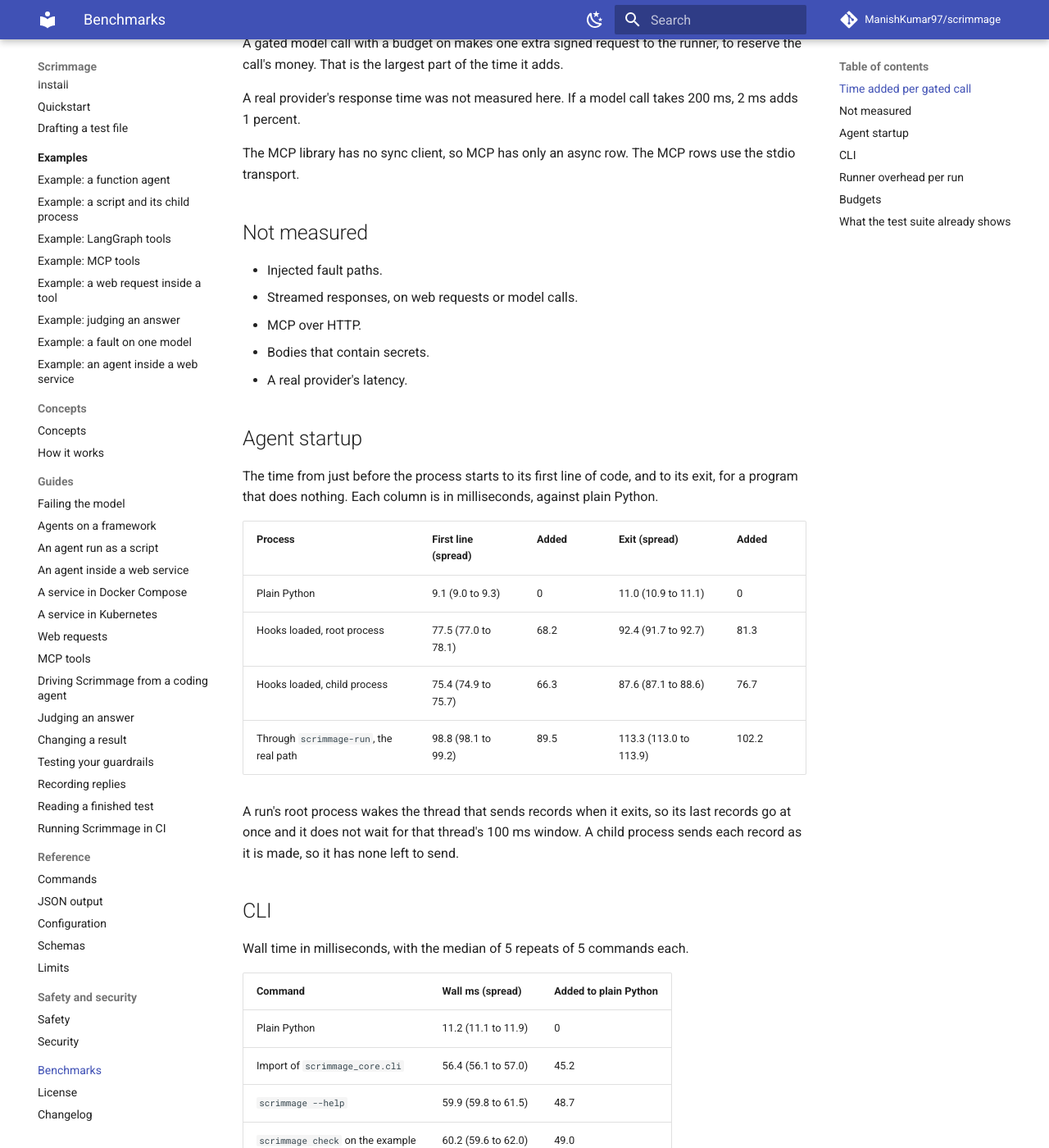
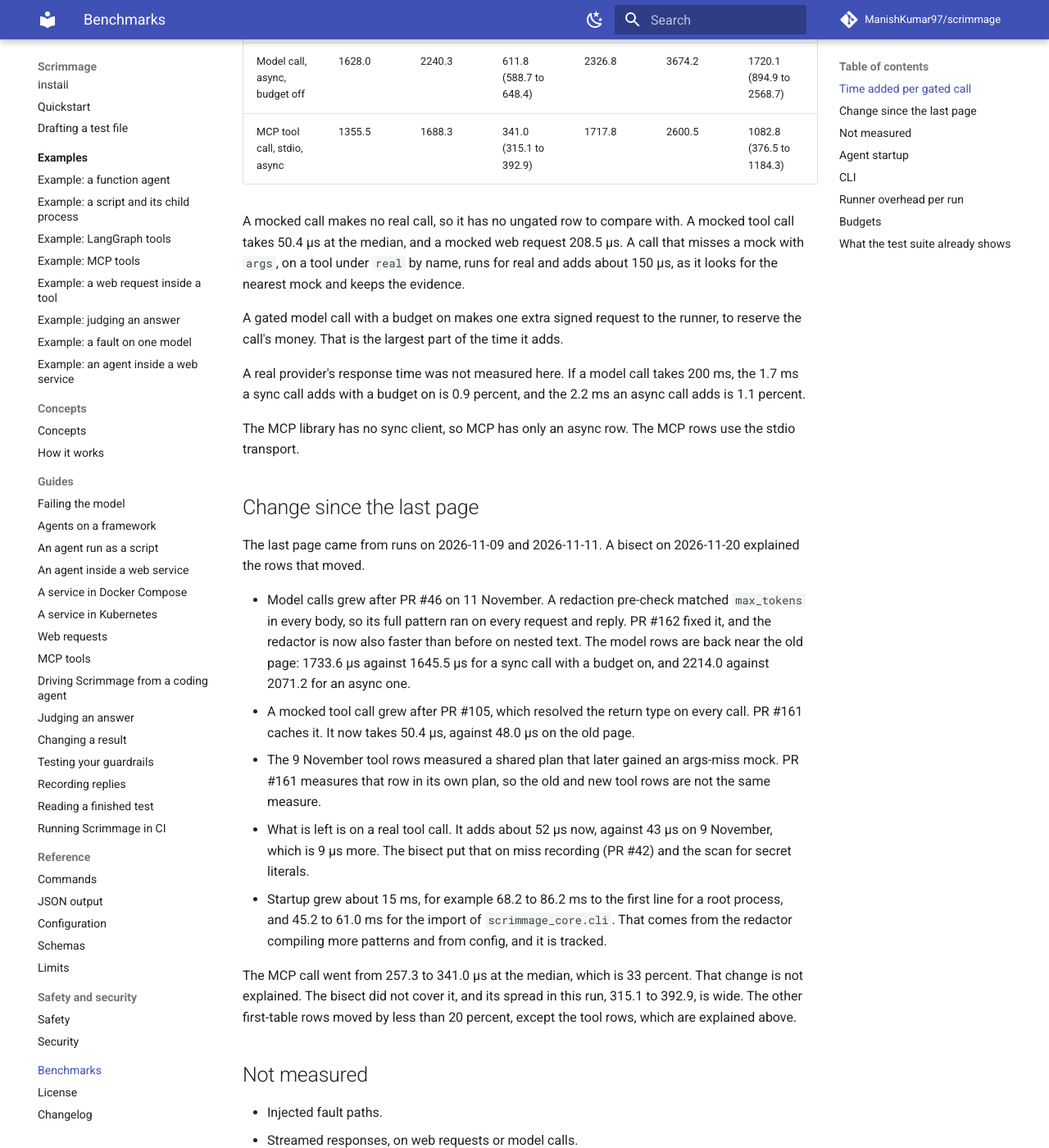
Before and after one commit to ManishKumar97/scrimmage, an MkDocs documentation site: the page built from docs/benchmarks.md, in a window 1280 px wide and 1400 px high, scrolled down 1914 px. Shown: the whole window at 82% size. Built offline with MkDocs 1.6.1 and Material for MkDocs 9.7.7, drawn with Linux system fonts in a browser that asks for light colours; comment, search, counter and statistics services are not loaded; some of the changed text lies outside the part shown.

Commit message:
docs(bench): re-measure the benchmarks on 2b011b8 and explain the change
Every table now comes from one run, with the commit, date, load and library versions stated. The change since the last page is explained from the bisect, and the MCP row is marked as not explained.

```diff
--- a/docs/benchmarks.md
+++ b/docs/benchmarks.md
@@ -3,7 +3,17 @@
 These are real measurements, all from one machine.
 Treat them as a guide to the size of each cost, not as a promise about yours.
 
-**Machine:** a Microsoft Azure `Standard_D4as_v4` virtual machine, x86_64, with 4 vCPUs and Linux, running Python 3.11.17, otherwise idle.
+**Machine:** a Microsoft Azure `Standard_D4as_v4` virtual machine, x86_64, with 4 vCPUs and Linux, running Python 3.11.17.
+
+**Where the numbers come from:**
+
+- Every number on this page comes from one run of `tests/benchmark.py` with the default 5 rounds.
+- Commit: `2b011b8`.
+- Date: 2026-11-20, 14:15 UTC.
+- The run had the machine to itself, with no other work running.
+- The load average was 0.76 when the run was staged and 1.34 at its start, from a `uv sync` that had just finished.
+- It was 1.27 after the run.
+- Libraries, as pinned in `uv.lock` at that commit: httpx 0.28.1, httpx2 2.16.0, openai 3.46.0, mcp 2.3.0, uvicorn 0.54.0 and langchain-core 1.8.4.
 
 **To reproduce them,** from the root of a clone, after `uv sync`:
 
@@ -28,31 +38,54 @@ The table gives the time added at the median and at the 99th percentile, in micr
 
 | Call | Ungated p50 | Gated p50 | Added p50 (spread) | Ungated p99 | Gated p99 | Added p99 (spread) |
 |---|---|---|---|---|---|---|
-| Tool call, sync | 0.2 | 43.3 | 43.1 (42.6 to 43.5) | 0.2 | 102.1 | 101.9 (91.3 to 109.6) |
-| Tool call, async | 0.3 | 43.3 | 43.0 (42.8 to 43.6) | 0.3 | 96.7 | 96.4 (86.7 to 105.6) |
-| Tool call, args miss, on a tool under `real` | 0.2 | 132.3 | 132.1 (130.8 to 136.0) | 0.3 | 335.1 | 334.9 (310.5 to 354.9) |
-| Web request through httpx, sync | 357.9 | 673.6 | 306.8 (280.5 to 320.5) | 514.9 | 1095.6 | 585.4 (523.0 to 1017.2) |
-| Web request through httpx, async | 697.8 | 1074.6 | 372.8 (348.5 to 397.1) | 941.0 | 1508.6 | 600.0 (488.9 to 1131.8) |
-| Model call, sync, budget on | 1231.0 | 2890.4 | 1645.5 (1610.1 to 1696.6) | 1383.4 | 3867.7 | 2484.3 (2081.9 to 3363.0) |
-| Model call, async, budget on | 1543.7 | 3640.7 | 2071.2 (2036.5 to 2121.0) | 1761.0 | 5633.1 | 3962.1 (3476.7 to 4301.5) |
-| Model call, sync, budget off | 1231.0 | 1730.8 | 499.8 (464.5 to 540.5) | 1383.4 | 2442.2 | 1069.4 (514.7 to 1173.3) |
-| Model call, async, budget off | 1543.7 | 2155.2 | 614.2 (531.1 to 621.6) | 1761.0 | 2762.6 | 1047.4 (881.6 to 2331.6) |
-| MCP tool call, stdio, async | 1305.5 | 1564.3 | 257.3 (220.9 to 270.3) | 1444.6 | 2198.2 | 725.0 (628.4 to 1004.7) |
-
-The args miss row comes from a separate run on 2026-11-11, made while other work shared the machine, so it is noisier than the other rows, which come from an earlier run.
+| Tool call, sync | 0.2 | 52.3 | 52.1 (51.1 to 52.8) | 0.2 | 119.6 | 119.4 (108.9 to 129.4) |
+| Tool call, async | 0.3 | 52.2 | 51.9 (51.5 to 52.1) | 0.3 | 111.9 | 111.6 (108.3 to 118.2) |
+| Tool call, args miss, on a tool under `real` | 0.2 | 150.3 | 150.1 (148.7 to 152.7) | 0.3 | 382.2 | 381.9 (330.9 to 443.3) |
+| Web request through httpx, sync | 387.8 | 746.9 | 356.9 (266.2 to 385.7) | 564.4 | 1311.3 | 732.1 (631.2 to 989.6) |
+| Web request through httpx, async | 694.1 | 1136.7 | 444.4 (431.0 to 460.0) | 884.8 | 1673.3 | 806.4 (705.1 to 833.4) |
+| Model call, sync, budget on | 1308.8 | 3038.3 | 1733.6 (1686.8 to 1829.1) | 1517.0 | 4333.7 | 2678.8 (2158.9 to 3047.2) |
+| Model call, async, budget on | 1628.0 | 3842.0 | 2214.0 (2173.9 to 2301.7) | 2326.8 | 6284.0 | 4565.6 (3339.1 to 4624.2) |
+| Model call, sync, budget off | 1308.8 | 1794.1 | 485.2 (467.0 to 491.9) | 1517.0 | 2457.1 | 775.9 (368.5 to 1386.9) |
+| Model call, async, budget off | 1628.0 | 2240.3 | 611.8 (588.7 to 648.4) | 2326.8 | 3674.2 | 1720.1 (894.9 to 2568.7) |
+| MCP tool call, stdio, async | 1355.5 | 1688.3 | 341.0 (315.1 to 392.9) | 1717.8 | 2600.5 | 1082.8 (376.5 to 1184.3) |
 
 A mocked call makes no real call, so it has no ungated row to compare with.
-A mocked tool call takes 48.0 µs at the median, and a mocked web request 185.5 µs.
-A call that misses a mock with `args`, on a tool under `real` by name, runs for real and adds about 132 µs, as it looks for the nearest mock and keeps the evidence.
+A mocked tool call takes 50.4 µs at the median, and a mocked web request 208.5 µs.
+A call that misses a mock with `args`, on a tool under `real` by name, runs for real and adds about 150 µs, as it looks for the nearest mock and keeps the evidence.
 
 A gated model call with a budget on makes one extra signed request to the runner, to reserve the call's money.
 That is the largest part of the time it adds.
 
 A real provider's response time was not measured here.
-If a model call takes 200 ms, 2 ms adds 1 percent.
+If a model call takes 200 ms, the 1.7 ms a sync call adds with a budget on is 0.9 percent, and the 2.2 ms an async call adds is 1.1 percent.
 
 The MCP library has no sync client, so MCP has only an async row.
 The MCP rows use the stdio transport.
+
+## Change since the last page
+
+The last page came from runs on 2026-11-09 and 2026-11-11.
+A bisect on 2026-11-20 explained the rows that moved.
+
+- Model calls grew after PR #46 on 11 November.
+  A redaction pre-check matched `max_tokens` in every body, so its full pattern ran on every request and reply.
+  PR #162 fixed it, and the redactor is now also faster than before on nested text.
+  The model rows are back near the old page: 1733.6 µs against 1645.5 µs for a sync call with a budget on, and 2214.0 against 2071.2 for an async one.
+- A mocked tool call grew after PR #105, which resolved the return type on every call.
+  PR #161 caches it.
+  It now takes 50.4 µs, against 48.0 µs on the old page.
+- The 9 November tool rows measured a shared plan that later gained an args-miss mock.
+  PR #161 measures that row in its own plan, so the old and new tool rows are not the same measure.
+- What is left is on a real tool call.
+  It adds about 52 µs now, against 43 µs on 9 November, which is 9 µs more.
+  The bisect put that on miss recording (PR #42) and the scan for secret literals.
+- Startup grew about 15 ms, for example 68.2 to 86.2 ms to the first line for a root process, and 45.2 to 61.0 ms for the import of `scrimmage_core.cli`.
+  That comes from the redactor compiling more patterns and from config, and it is tracked.
+
+The MCP call went from 257.3 to 341.0 µs at the median, which is 33 percent.
+That change is not explained.
+The bisect did not cover it, and its spread in this run, 315.1 to 392.9, is wide.
+The other first-table rows moved by less than 20 percent, except the tool rows, which are explained above.
 
 ## Not measured
 
@@ -69,10 +102,10 @@ Each column is in milliseconds, against plain Python.
 
 | Process | First line (spread) | Added | Exit (spread) | Added |
 |---|---|---|---|---|
-| Plain Python | 9.1 (9.0 to 9.3) | 0 | 11.0 (10.9 to 11.1) | 0 |
-| Hooks loaded, root process | 77.5 (77.0 to 78.1) | 68.2 | 92.4 (91.7 to 92.7) | 81.3 |
-| Hooks loaded, child process | 75.4 (74.9 to 75.7) | 66.3 | 87.6 (87.1 to 88.6) | 76.7 |
-| Through `scrimmage-run`, the real path | 98.8 (98.1 to 99.2) | 89.5 | 113.3 (113.0 to 113.9) | 102.2 |
+| Plain Python | 9.2 (9.1 to 9.5) | 0 | 11.3 (11.2 to 11.5) | 0 |
+| Hooks loaded, root process | 95.7 (95.0 to 96.8) | 86.2 | 112.9 (112.3 to 114.8) | 101.5 |
+| Hooks loaded, child process | 92.6 (91.9 to 94.4) | 83.3 | 107.0 (106.3 to 108.2) | 95.7 |
+| Through `scrimmage-run`, the real path | 118.4 (117.1 to 120.6) | 109.2 | 135.9 (134.3 to 136.2) | 124.6 |
 
 A run's root process wakes the thread that sends records when it exits, so its last records go at once and it does not wait for that thread's 100 ms window.
 A child process sends each record as it is made, so it has none left to send.
@@ -83,10 +116,10 @@ Wall time in milliseconds, with the median of 5 repeats of 5 commands each.
 
 | Command | Wall ms (spread) | Added to plain Python |
 |---|---|---|
-| Plain Python | 11.2 (11.1 to 11.9) | 0 |
-| Import of `scrimmage_core.cli` | 56.4 (56.1 to 57.0) | 45.2 |
-| `scrimmage --help` | 59.9 (59.8 to 61.5) | 48.7 |
-| `scrimmage check` on the example | 60.2 (59.6 to 62.0) | 49.0 |
+| Plain Python | 11.5 (11.2 to 11.7) | 0 |
+| Import of `scrimmage_core.cli` | 72.6 (71.9 to 72.7) | 61.0 |
+| `scrimmage --help` | 76.8 (76.7 to 78.0) | 65.6 |
+| `scrimmage check` on the example | 76.5 (75.7 to 77.0) | 65.0 |
 
 ## Runner overhead per run
 
@@ -95,19 +128,20 @@ The cost per run comes from the slope between a test of 1 run and a test of 11 r
 
 | Measure | ms (spread) |
 |---|---|
-| Whole cost of one run | 162.0 (157.2 to 162.1) |
-| The same agent under plain Python | 11.9 (11.8 to 12.4) |
-| Added per run by the runner and hooks | 150.1 (145.1 to 150.3) |
-| Fixed cost of one `scrimmage test` | 541.1 (539.2 to 544.0) |
+| Whole cost of one run | 168.2 (166.9 to 169.0) |
+| The same agent under plain Python | 12.3 (12.1 to 13.8) |
+| Added per run by the runner and hooks | 155.5 (154.8 to 156.2) |
+| Fixed cost of one `scrimmage test` | 584.7 (584.4 to 593.5) |
 
 ## Budgets
 
 The suite's slow tier has a test, `tests/test_benchmark_budgets.py`, that fails when a cost goes over its ceiling.
 The ceilings are set far above today's quiet numbers, and above the worst seen on a machine under heavy load.
-That is 11.6 times for a tool call, 19.6 times for a sync web request, 18.8 times for an async one, 23.3 times for an MCP call, 12.2 times for a sync model call, 9.7 times for an async one, and 10.6 to 12.3 times for the CLI.
+That is 9.6 times for a tool call, 16.8 times for a sync web request, 16.9 times for an async one, 17.6 times for an MCP call, 11.5 times for a sync model call, 10.4 times for an async one, and 8.0 to 9.1 times for the CLI.
 So they do not fail because the machine is busy, and they catch only a large slowdown.
 Of the per-call ceilings, only the tool call's catches one added round trip to the runner.
-A web request needs about 5.7 ms added to fail, and a model call about 18 ms.
+A sync web request needs about 5.6 ms added to fail, and an async one about 7.1 ms.
+A sync model call needs about 18.3 ms added to fail, and an async one about 20.8 ms.
 The wait at exit is not caught by a ceiling.
 A test that sets the sender's window to an hour catches it, with no clock.
 
@@ -126,8 +160,8 @@ Nothing enforces a smaller slowdown.
 |---|---|
 | Tool call, added | 500 µs |
 | Tool call that misses a mock, added | 1.5 ms |
-| Web request, added | 6 ms sync, 7 ms async |
-| Model call with a budget, added | 20 ms |
+| Web request, added | 6 ms sync, 7.5 ms async |
+| Model call with a budget, added | 20 ms sync, 23 ms async |
 | MCP tool call, added | 6 ms |
 | Startup, added to the first line | 800 ms |
 | Startup, added to process exit | 1150 ms |
```
